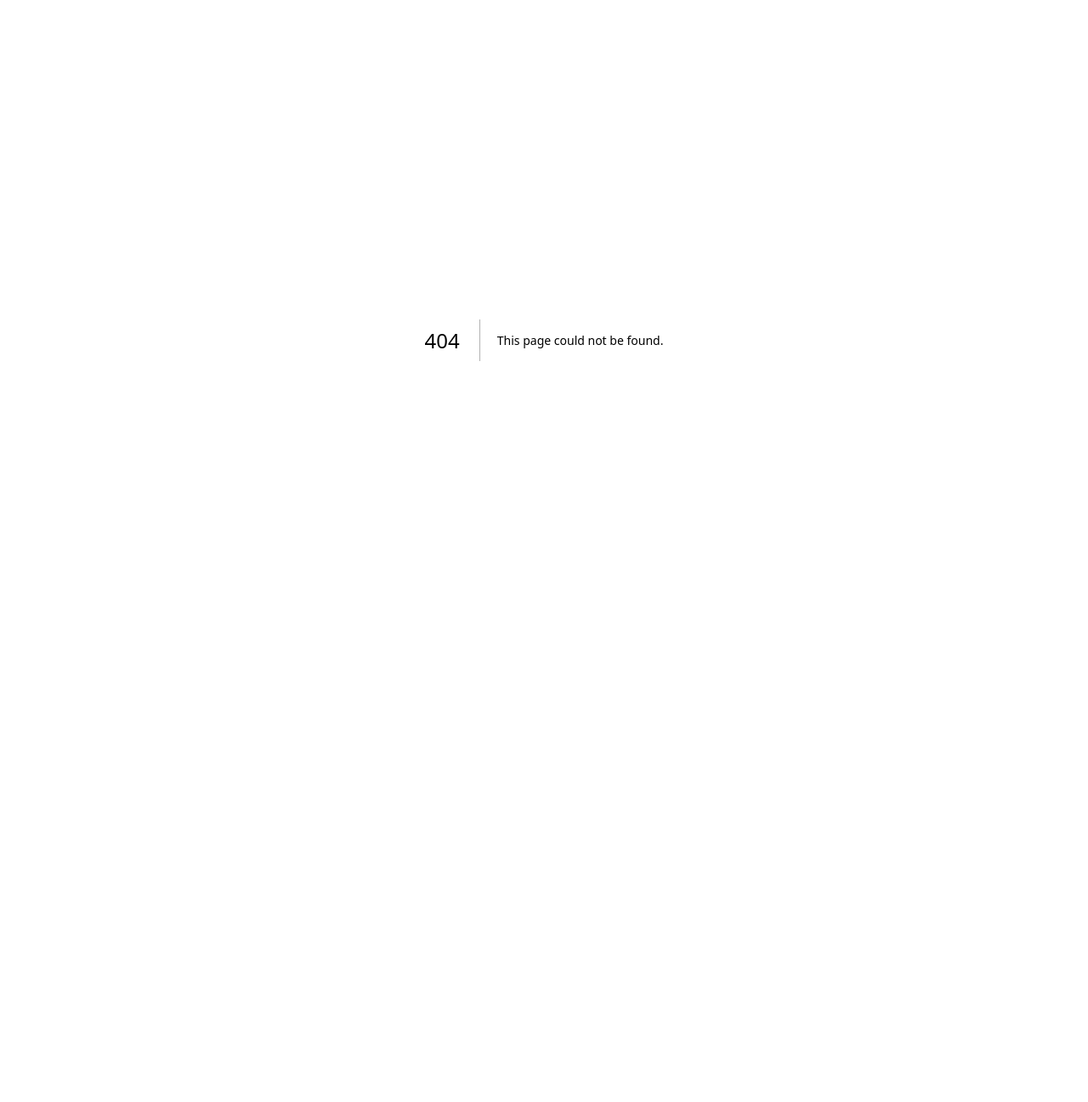
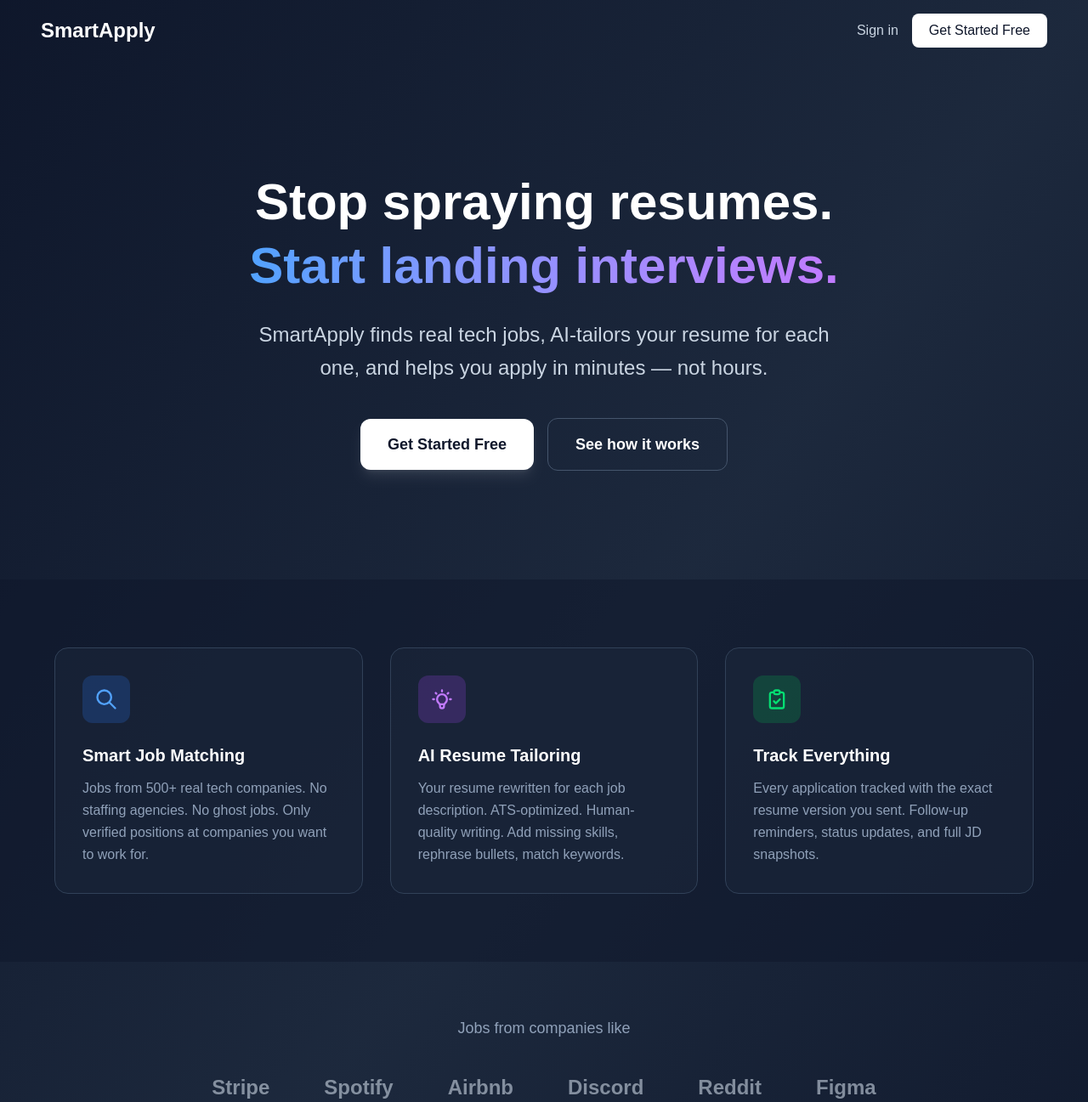
Before and after one commit to Sowmya-2901/smartapply, a Next.js app: page / in a window 1280 px wide. Before the commit this address had no page. Shown: the top 1297 px of the page at 85% size. Before the commit the page ends 800 px from the top, so only its background shows below. Built offline with nearby package versions, Linux system fonts and the light colour scheme.

Commit message:
Upload src/app/page.tsx

```diff
--- /dev/null
+++ b/src/app/page.tsx
@@ -0,0 +1,171 @@
+import Link from 'next/link'
+
+/**
+ * SmartApply Landing Page
+ *
+ * Public-facing landing page with:
+ * - Hero section with value prop
+ * - 3-column feature section
+ * - Company logos section (placeholders)
+ * - CTA button to /signup
+ */
+export default function LandingPage() {
+  return (
+    <div className="min-h-screen bg-gradient-to-br from-slate-900 via-slate-800 to-slate-900">
+      {/* Navigation */}
+      <nav className="flex items-center justify-between px-6 py-4 lg:px-12">
+        <div className="text-2xl font-bold text-white">SmartApply</div>
+        <div className="flex items-center gap-4">
+          <Link
+            href="/login"
+            className="text-slate-300 hover:text-white transition-colors"
+          >
+            Sign in
+          </Link>
+          <Link
+            href="/signup"
+            className="bg-white text-slate-900 px-5 py-2 rounded-lg font-medium hover:bg-slate-100 transition-colors"
+          >
+            Get Started Free
+          </Link>
+        </div>
+      </nav>
+
+      {/* Hero Section */}
+      <section className="px-6 py-20 lg:px-12 lg:py-32">
+        <div className="max-w-4xl mx-auto text-center">
+          <h1 className="text-5xl lg:text-6xl font-bold text-white mb-6 leading-tight">
+            Stop spraying resumes.
+            <br />
+            <span className="text-transparent bg-clip-text bg-gradient-to-r from-blue-400 to-purple-400">
+              Start landing interviews.
+            </span>
+          </h1>
+          <p className="text-xl lg:text-2xl text-slate-300 mb-10 max-w-2xl mx-auto leading-relaxed">
+            SmartApply finds real tech jobs, AI-tailors your resume for each one,
+            and helps you apply in minutes — not hours.
+          </p>
+          <div className="flex flex-col sm:flex-row items-center justify-center gap-4">
+            <Link
+              href="/signup"
+              className="w-full sm:w-auto px-8 py-4 bg-white text-slate-900 rounded-xl font-semibold text-lg hover:bg-slate-100 transition-colors shadow-lg shadow-white/10"
+            >
+              Get Started Free
+            </Link>
+            <Link
+              href="#features"
+              className="w-full sm:w-auto px-8 py-4 border border-slate-600 text-white rounded-xl font-semibold text-lg hover:bg-slate-800 transition-colors"
+            >
+              See how it works
+            </Link>
+          </div>
+        </div>
+      </section>
+
+      {/* Features Section */}
+      <section id="features" className="px-6 py-20 lg:px-12 bg-slate-900/50">
+        <div className="max-w-6xl mx-auto">
+          <div className="grid md:grid-cols-3 gap-8">
+            {/* Feature 1 */}
+            <div className="bg-slate-800/50 rounded-2xl p-8 border border-slate-700 hover:border-slate-600 transition-colors">
+              <div className="w-14 h-14 bg-blue-500/20 rounded-xl flex items-center justify-center mb-6">
+                <svg className="w-7 h-7 text-blue-400" fill="none" stroke="currentColor" viewBox="0 0 24 24">
+                  <path strokeLinecap="round" strokeLinejoin="round" strokeWidth={2} d="M21 21l-6-6m2-5a7 7 0 11-14 0 7 7 0 0114 0z" />
+                </svg>
+              </div>
+              <h3 className="text-xl font-semibold text-white mb-3">
+                Smart Job Matching
+              </h3>
+              <p className="text-slate-400 leading-relaxed">
+                Jobs from 500+ real tech companies. No staffing agencies.
+                No ghost jobs. Only verified positions at companies you want to work for.
+              </p>
+            </div>
+
+            {/* Feature 2 */}
+            <div className="bg-slate-800/50 rounded-2xl p-8 border border-slate-700 hover:border-slate-600 transition-colors">
+              <div className="w-14 h-14 bg-purple-500/20 rounded-xl flex items-center justify-center mb-6">
+                <svg className="w-7 h-7 text-purple-400" fill="none" stroke="currentColor" viewBox="0 0 24 24">
+                  <path strokeLinecap="round" strokeLinejoin="round" strokeWidth={2} d="M9.663 17h4.673M12 3v1m6.364 1.636l-.707.707M21 12h-1M4 12H3m3.343-5.657l-.707-.707m2.828 9.9a5 5 0 117.072 0l-.548.547A3.374 3.374 0 0014 18.469V19a2 2 0 11-4 0v-.531c0-.895-.356-1.754-.988-2.386l-.548-.547z" />
+                </svg>
+              </div>
+              <h3 className="text-xl font-semibold text-white mb-3">
+                AI Resume Tailoring
+              </h3>
+              <p className="text-slate-400 leading-relaxed">
+                Your resume rewritten for each job description. ATS-optimized.
+                Human-quality writing. Add missing skills, rephrase bullets, match keywords.
+              </p>
+            </div>
+
+            {/* Feature 3 */}
+            <div className="bg-slate-800/50 rounded-2xl p-8 border border-slate-700 hover:border-slate-600 transition-colors">
+              <div className="w-14 h-14 bg-green-500/20 rounded-xl flex items-center justify-center mb-6">
+                <svg className="w-7 h-7 text-green-400" fill="none" stroke="currentColor" viewBox="0 0 24 24">
+                  <path strokeLinecap="round" strokeLinejoin="round" strokeWidth={2} d="M9 5H7a2 2 0 00-2 2v12a2 2 0 002 2h10a2 2 0 002-2V7a2 2 0 00-2-2h-2M9 5a2 2 0 002 2h2a2 2 0 002-2M9 5a2 2 0 012-2h2a2 2 0 012 2m-6 9l2 2 4-4" />
+                </svg>
+              </div>
+              <h3 className="text-xl font-semibold text-white mb-3">
+                Track Everything
+              </h3>
+              <p className="text-slate-400 leading-relaxed">
+                Every application tracked with the exact resume version you sent.
+                Follow-up reminders, status updates, and full JD snapshots.
+              </p>
+            </div>
+          </div>
+        </div>
+      </section>
+
+      {/* Companies Section */}
+      <section className="px-6 py-16 lg:px-12">
+        <div className="max-w-6xl mx-auto text-center">
+          <p className="text-slate-400 mb-10 text-lg">
+            Jobs from companies like
+          </p>
+          <div className="flex flex-wrap items-center justify-center gap-8 lg:gap-16 opacity-60">
+            {/* Company logo placeholders - using text for now */}
+            <span className="text-2xl font-bold text-slate-300">Stripe</span>
+            <span className="text-2xl font-bold text-slate-300">Spotify</span>
+            <span className="text-2xl font-bold text-slate-300">Airbnb</span>
+            <span className="text-2xl font-bold text-slate-300">Discord</span>
+            <span className="text-2xl font-bold text-slate-300">Reddit</span>
+            <span className="text-2xl font-bold text-slate-300">Figma</span>
+          </div>
+        </div>
+      </section>
+
+      {/* CTA Section */}
+      <section className="px-6 py-20 lg:px-12 bg-gradient-to-r from-blue-600/20 to-purple-600/20">
+        <div className="max-w-3xl mx-auto text-center">
+          <h2 className="text-3xl lg:text-4xl font-bold text-white mb-6">
+            Ready to land your next tech job?
+          </h2>
+          <p className="text-xl text-slate-300 mb-10">
+            Join thousands of engineers applying smarter, not harder.
+          </p>
+          <Link
+            href="/signup"
+            className="inline-block px-10 py-4 bg-white text-slate-900 rounded-xl font-semibold text-lg hover:bg-slate-100 transition-colors shadow-lg"
+          >
+            Get Started Free
+          </Link>
+        </div>
+      </section>
+
+      {/* Footer */}
+      <footer className="px-6 py-12 lg:px-12 border-t border-slate-800">
+        <div className="max-w-6xl mx-auto flex flex-col md:flex-row items-center justify-between gap-6">
+          <div className="text-slate-400">
+            © 2026 SmartApply. All rights reserved.
+          </div>
+          <div className="flex items-center gap-6 text-slate-400">
+            <a href="#" className="hover:text-white transition-colors">Privacy</a>
+            <a href="#" className="hover:text-white transition-colors">Terms</a>
+            <a href="#" className="hover:text-white transition-colors">Contact</a>
+          </div>
+        </div>
+      </footer>
+    </div>
+  )
+}
```
